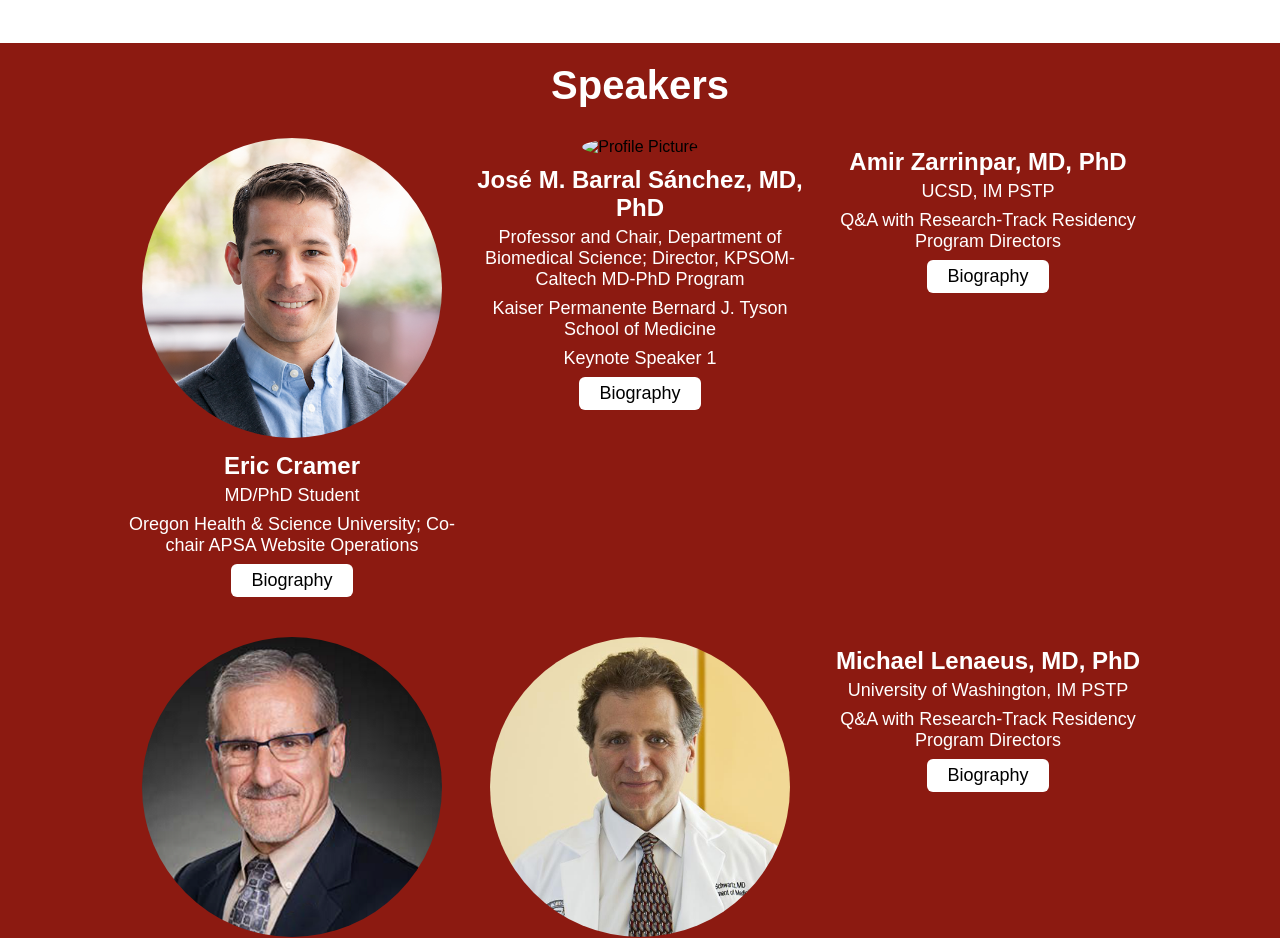
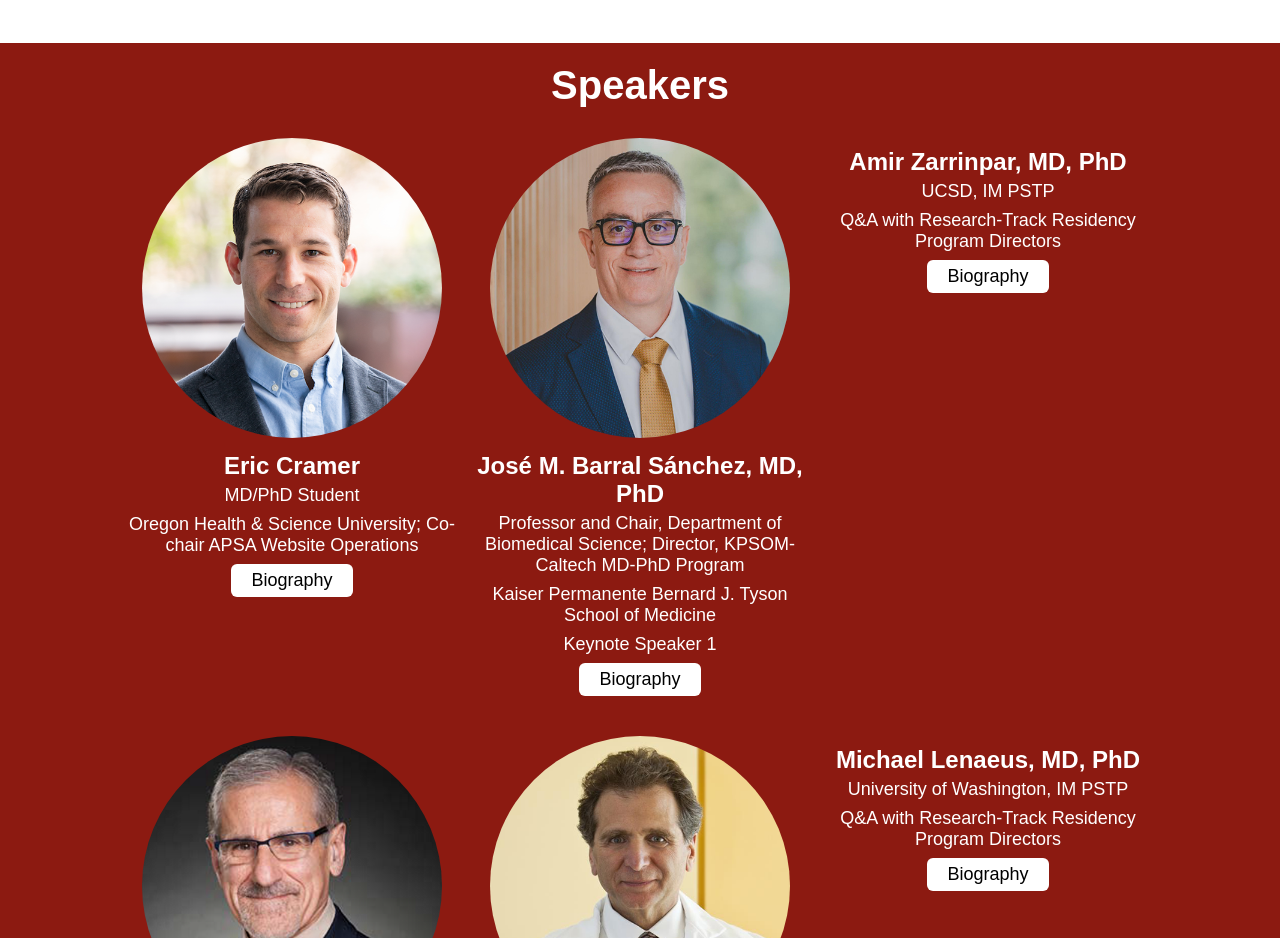
Before and after one commit to physicianscientists/2025-west-regional-meeting, a plain HTML site: page index.html in a window 1280 px wide. Shown: the part 4760-5698 px from the top of the page. Drawn offline with Linux system fonts and the light colour scheme; the site is published under a folder, as on GitHub Pages, so addresses that start at the root find nothing.

Commit message:
sanchez picture fix

```diff
--- a/index.html
+++ b/index.html
@@ -477,7 +477,7 @@
 
       <!-- José M. Barral Sánchez -->
       <div class="profile-container">
-        <img src="/img/sanchez2.png" alt="Profile Picture" class="profile-picture">
+        <img src="img/sanchez2.png" alt="Profile Picture" class="profile-picture">
         <h2 class="profile-name">José M. Barral Sánchez, MD, PhD</h2>
         <p class="profile-title">Professor and Chair, Department of Biomedical Science; Director, KPSOM-Caltech MD-PhD Program</p>
         <p class="profile-title">Kaiser Permanente Bernard J. Tyson School of Medicine</p>
@@ -488,7 +488,7 @@
       <div class="modal">
         <div class="modal-content">
           <span class="close">&times;</span>
-          <img src="/img/sanchez2.png" alt="Profile Picture" class="modal-profile-picture">
+          <img src="img/sanchez2.png" alt="Profile Picture" class="modal-profile-picture">
           <h2 class="modal-profile-name">José M. Barral Sánchez, MD, PhD</h2>
           <p class="modal-profile-title">Professor and Chair, Department of Biomedical Science; Director, KPSOM-Caltech MD-PhD Program</p>
           <p class="modal-profile-title">Kaiser Permanente Bernard J. Tyson School of Medicine</p>
```
